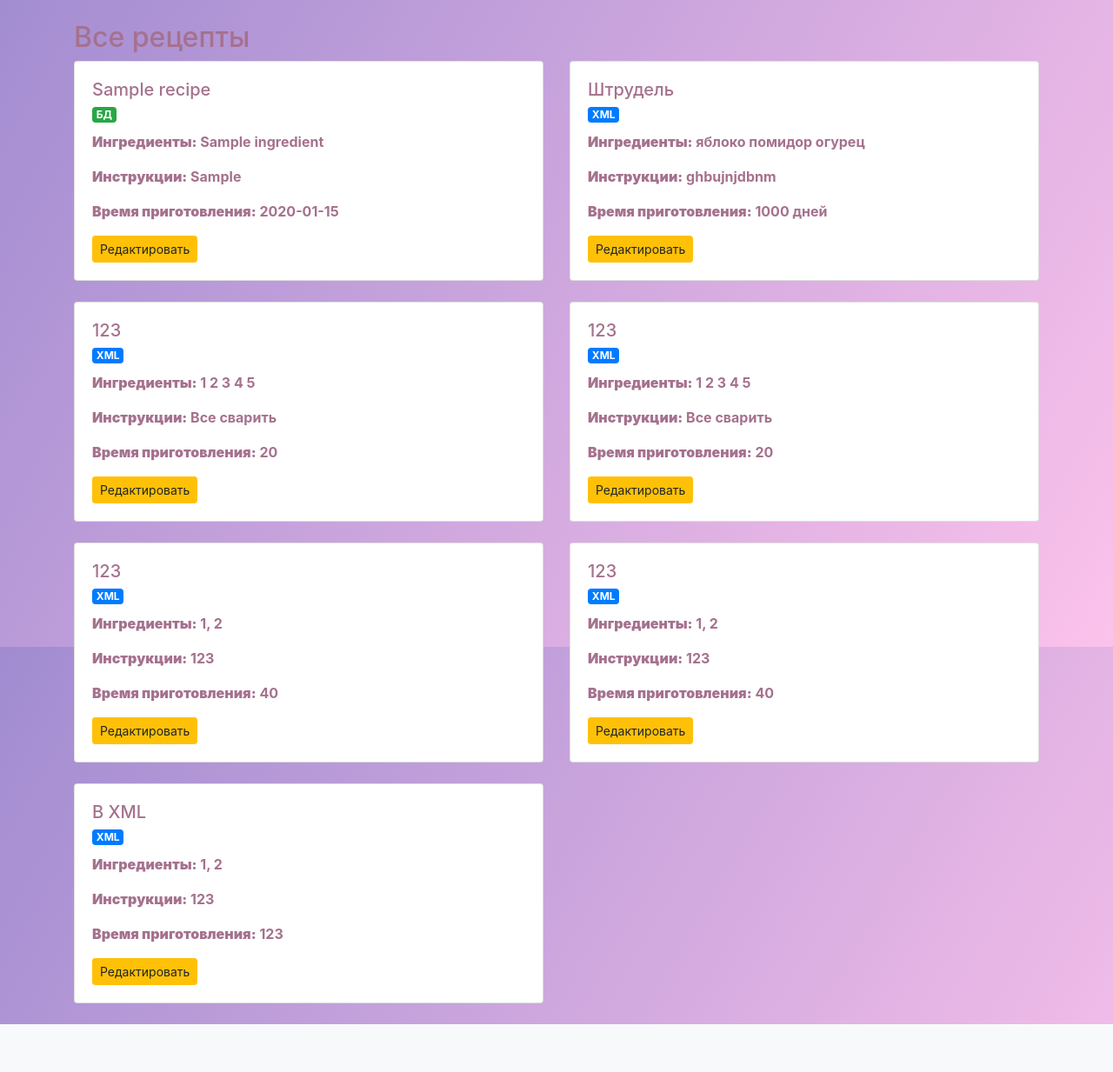
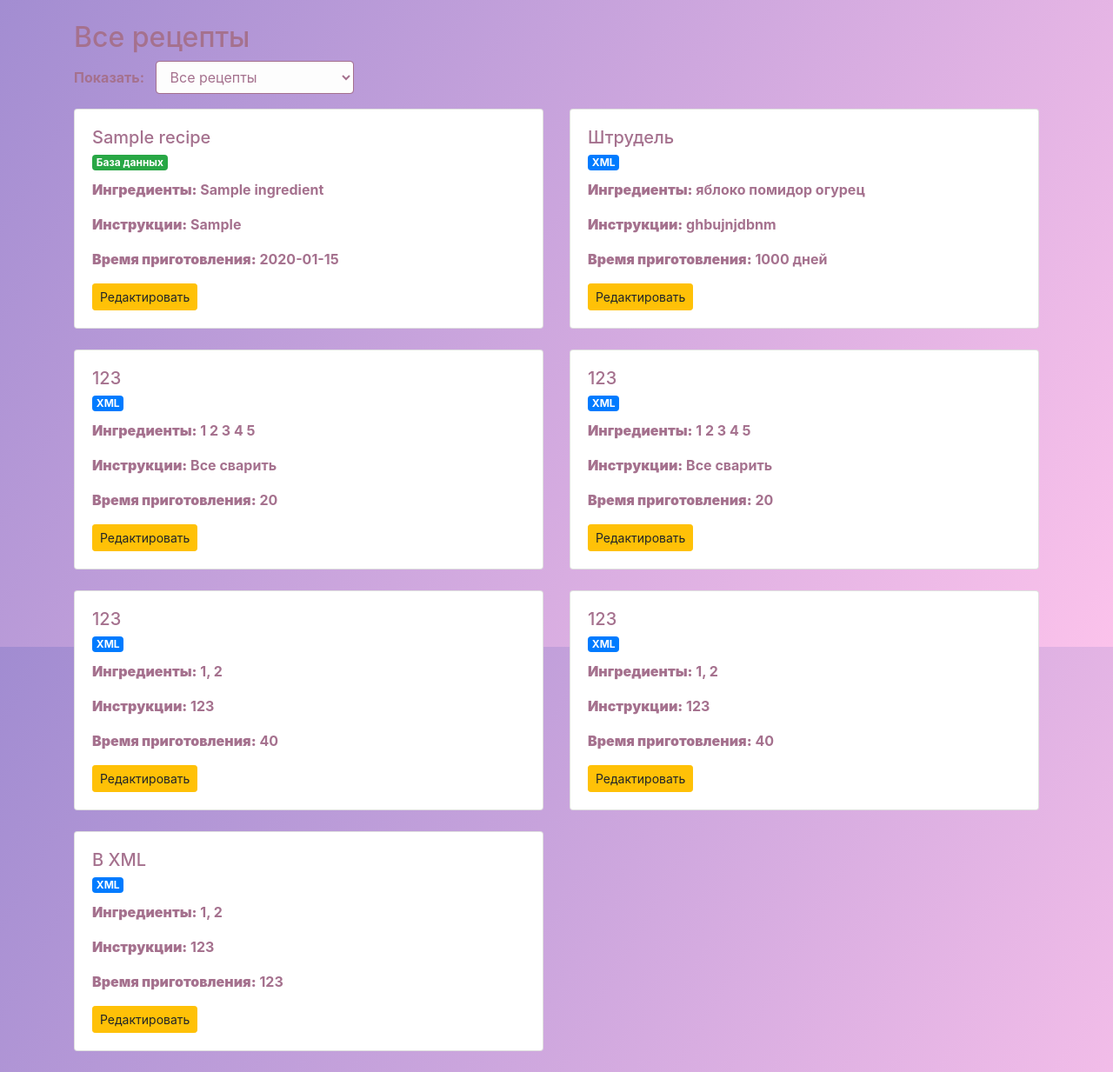
Before and after one commit to Haniem/Recipies, a Django app: page / in a window 1280 px wide. Shown: the part 56-1289 px from the top of the page at 87% size. Before the commit the page ends 1234 px from the top, so only its background shows below. Run offline with Django 5.2, Linux system fonts and the light colour scheme; tables that the repository leaves empty hold one stand-in row (values such as "Sample post"); some libraries are stand-ins or nearby versions.

Commit message:
RecipiesSort

```diff
--- a/main/templates/main/index.html
+++ b/main/templates/main/index.html
@@ -28,6 +28,14 @@
 </header>
 <div class="container mt-4">
     <h2>Все рецепты</h2>
+    <div class="mb-3">
+        <label for="filter-source"><strong>Показать:</strong></label>
+        <select id="filter-source" class="form-control w-auto d-inline-block ml-2">
+            <option value="all">Все рецепты</option>
+            <option value="db">Только из базы данных</option>
+            <option value="xml">Только из XML</option>
+        </select>
+    </div>
     {% if messages %}
         <div class="container mt-3">
             {% for message in messages %}
@@ -40,15 +48,15 @@
             {% endfor %}
         </div>
     {% endif %}
-    <div class="row">
+    <div class="row" id="recipes-list">
         {% for recipe in all_recipes %}
-            <div class="col-md-6 mb-4">
+            <div class="col-md-6 mb-4 recipe-card" data-source="{{ recipe.source|lower }}">
                 <div class="card">
                     <div class="card-body">
                         <h5 class="card-title">{{ recipe.name }}</h5>
                         <h6 class="card-subtitle mb-2">
-                            {% if recipe.source == 'БД' %}
-                                <span class="badge badge-success">БД</span>
+                            {% if recipe.source == 'База данных' or recipe.source == 'БД' %}
+                                <span class="badge badge-success">База данных</span>
                             {% elif recipe.source == 'XML' %}
                                 <span class="badge badge-primary">XML</span>
                             {% endif %}
@@ -56,7 +64,7 @@
                         <p><strong>Ингредиенты:</strong> {{ recipe.ingredients|join:', ' }}</p>
                         <p><strong>Инструкции:</strong> {{ recipe.instructions }}</p>
                         <p><strong>Время приготовления:</strong> {{ recipe.cooking_time }}</p>
-                        {% if recipe.source == 'БД' %}
+                        {% if recipe.source == 'База данных' or recipe.source == 'БД' %}
                             <a href="{% url 'edit_recipe' recipe.pk %}" class="btn btn-warning btn-sm">Редактировать</a>
                         {% elif recipe.source == 'XML' %}
                             <a href="{% url 'edit_recipe_xml' forloop.counter0 %}" class="btn btn-warning btn-sm">Редактировать</a>
@@ -71,5 +79,18 @@
 </div>
 <script src="https://code.jquery.com/jquery-3.6.0.min.js"></script>
 <script src="https://cdn.jsdelivr.net/npm/bootstrap@4.5.2/dist/js/bootstrap.bundle.min.js"></script>
+<script>
+$(function() {
+    $('#filter-source').on('change', function() {
+        var val = $(this).val();
+        $('.recipe-card').show();
+        if (val === 'db') {
+            $('.recipe-card').not('[data-source="база данных"]').hide();
+        } else if (val === 'xml') {
+            $('.recipe-card').not('[data-source="xml"]').hide();
+        }
+    });
+});
+</script>
 </body>
 </html>
--- a/main/views.py
+++ b/main/views.py
@@ -121,7 +121,7 @@ def all_recipes(request):
             'ingredients': [i.name for i in recipe.ingredients.all()],
             'instructions': recipe.instructions,
             'cooking_time': recipe.cooking_time,
-            'source': 'БД',
+            'source': 'База данных',
         })
 
     # Рецепты из XML
```
